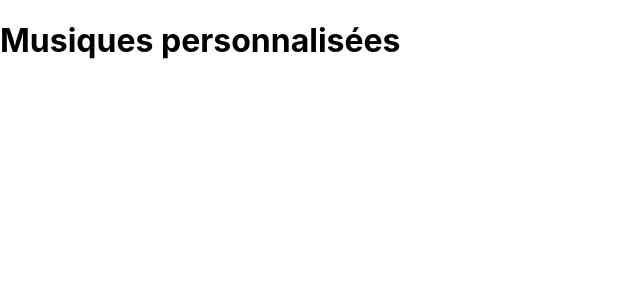
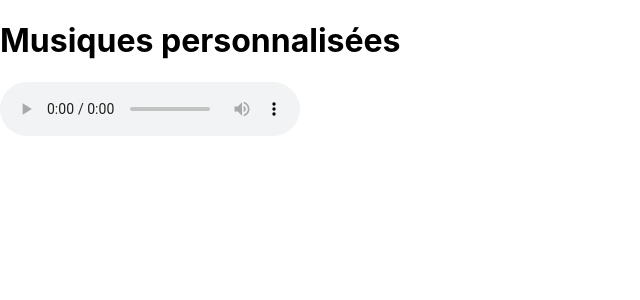
Before and after one commit to silenthill99/NouvelleTechno, a React (Create React App) app in the folder musique-perso/: page / in a window 1280 px wide. Shown: the top 300 px of the page, without its empty margins (0-640 px from the left). Built offline with nearby package versions, Linux system fonts and the light colour scheme.

Commit message:
Mise à jour du projet

```diff
--- a/musique-perso/src/App.js
+++ b/musique-perso/src/App.js
@@ -5,6 +5,9 @@
   return (
     <div>
       <h1>Musiques personnalisées</h1>
+        <audio controls>
+            <source src="KANNA movie version.mp3" type="audio/mp3"/>
+        </audio>
     </div>
   );
 }
--- /dev/null
+++ b/musique-perso/src/index.scss
@@ -0,0 +1,13 @@
+body {
+  margin: 0;
+  font-family: -apple-system, BlinkMacSystemFont, 'Segoe UI', 'Roboto', 'Oxygen',
+  'Ubuntu', 'Cantarell', 'Fira Sans', 'Droid Sans', 'Helvetica Neue',
+  sans-serif;
+  -webkit-font-smoothing: antialiased;
+  -moz-osx-font-smoothing: grayscale;
+}
+
+code {
+  font-family: source-code-pro, Menlo, Monaco, Consolas, 'Courier New',
+  monospace;
+}
```
Also changed, not shown: musique-perso/src/index.css (+4 -5 lines), 2 other files (tests, documents, lock files or other folders).
